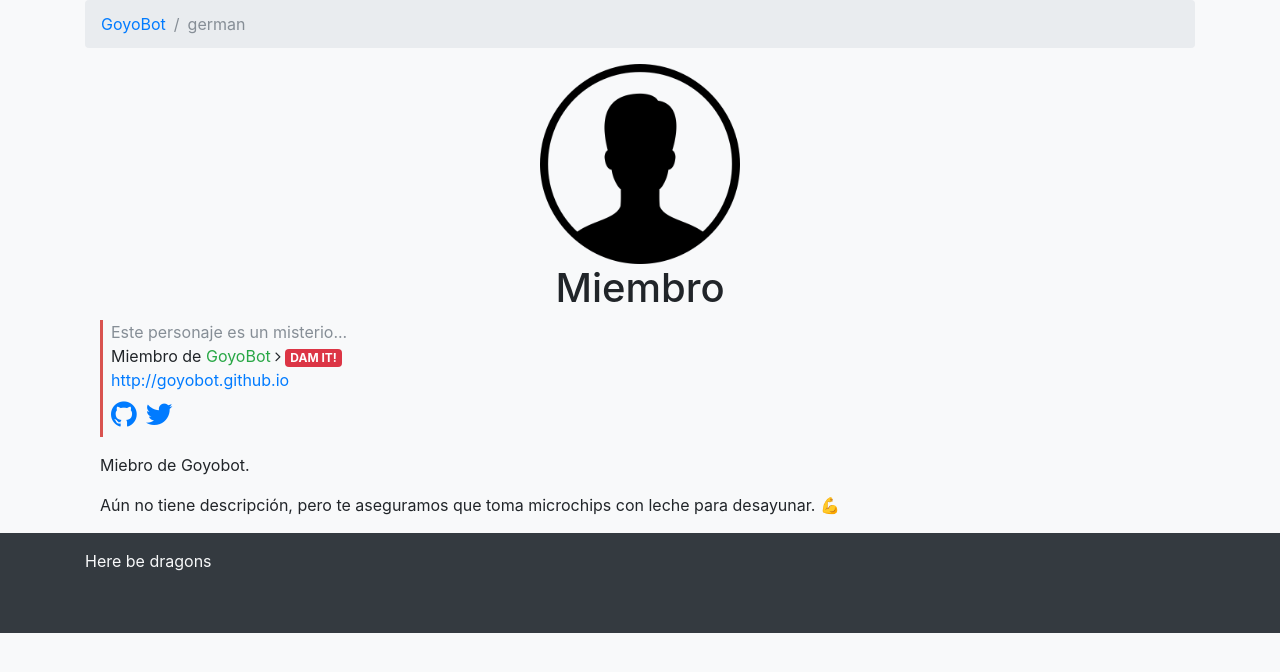
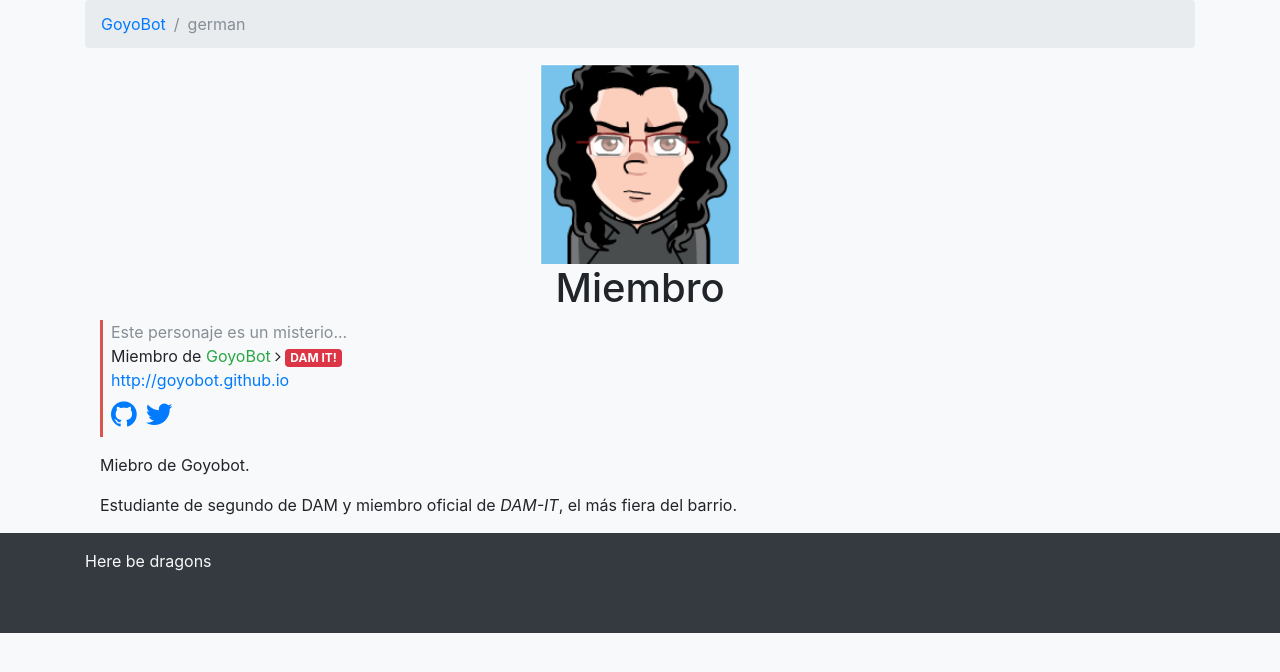
Before and after one commit to GoyoBot/goyobot.github.io, a Jekyll site: the page built from _authors/german.md, in a window 1280 px wide. Shown: the top 672 px of the page. Built offline with Jekyll 4.4.1, drawn with Linux system fonts in a browser that asks for light colours; nearby versions of some CDN libraries.

Commit message:
Update german.md

```diff
--- a/_authors/german.md
+++ b/_authors/german.md
@@ -11,9 +11,9 @@
 website: http://goyobot.github.io
 github: goyobot
 twitter: goyobot
-icon: assets/img/members/default.png
+icon: assets/img/members/jelmam.PNG
 ---
 
 Miebro de Goyobot.
 
-Aún no tiene descripción, pero te aseguramos que toma microchips con leche para desayunar. 💪
+Estudiante de segundo de DAM y miembro oficial de *DAM-IT*, el más fiera del barrio.
```
